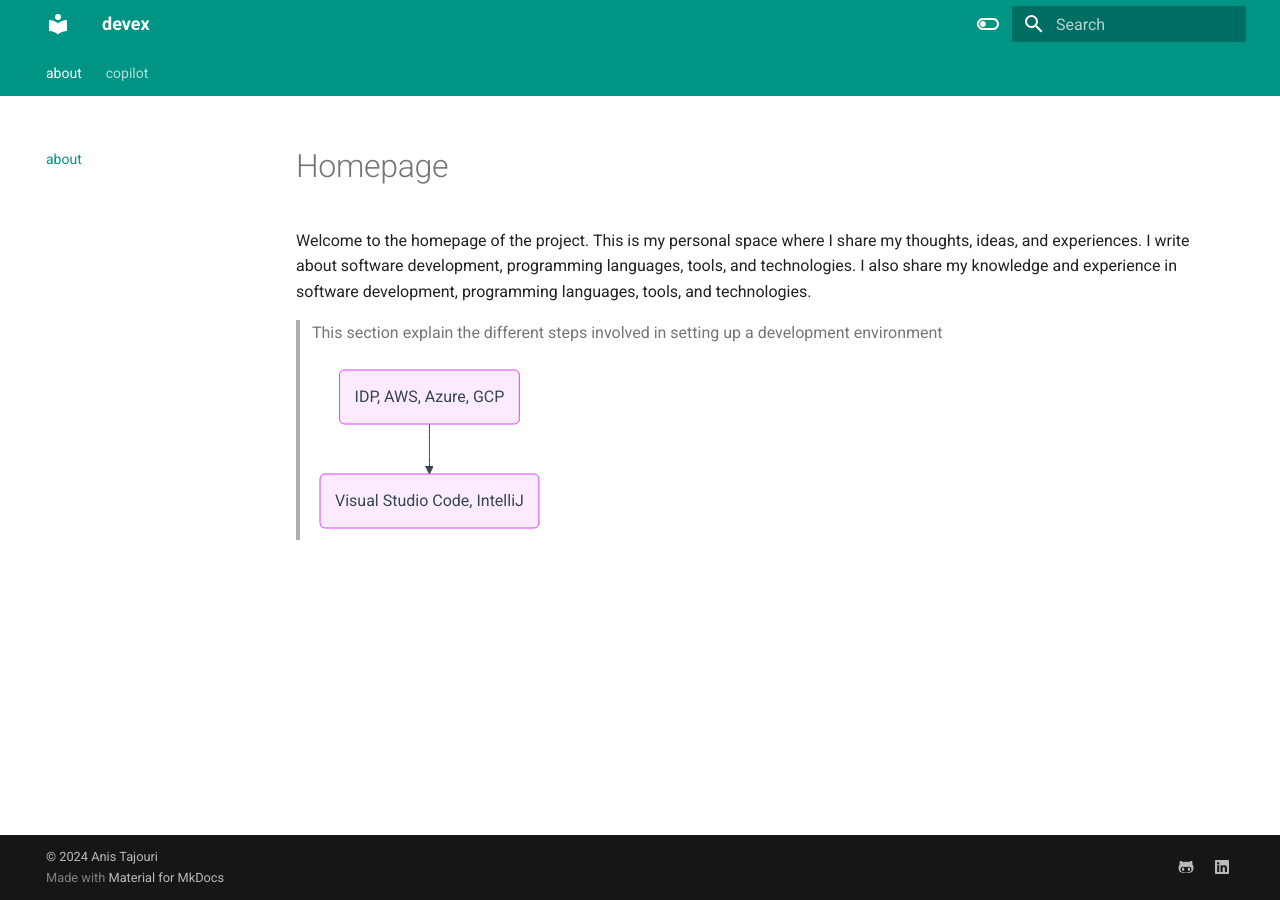
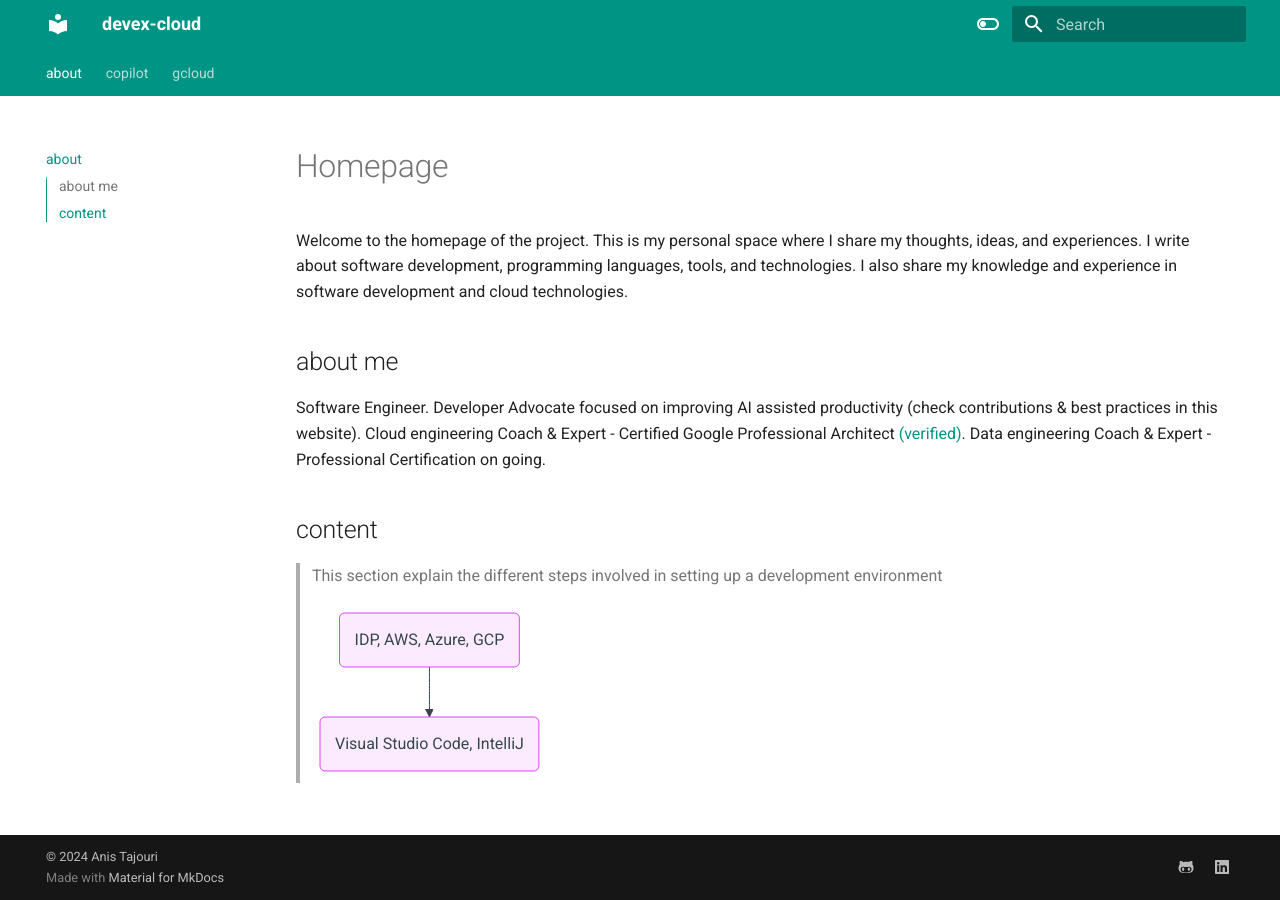
Before and after one commit to anistajouri/devex, an MkDocs documentation site: the page built from docs/index.md, in a window 1280 px wide. Built offline with MkDocs 1.6.1 and Material for MkDocs 9.7.7, drawn with Linux system fonts in a browser that asks for light colours.

Commit message:
Rename project to devex-cloud and update documentation with Google Cloud CLI and nix-shell guides

````diff
--- a/docs/index.md
+++ b/docs/index.md
@@ -1,8 +1,20 @@
 # Homepage
 
-Welcome to the homepage of the project. This is my personal space where I share my thoughts, ideas, and experiences. I write about software development, programming languages, tools, and technologies. I also share my knowledge and experience in software development, programming languages, tools, and technologies.
 
 
+Welcome to the homepage of the project. This is my personal space where I share my thoughts, ideas, and experiences. I write about software development, programming languages, tools, and technologies. I also share my knowledge and experience in software development and cloud technologies.
+
+
+
+## about me
+
+Software Engineer.
+Developer Advocate focused on improving AI assisted productivity (check contributions & best practices in this website).
+Cloud engineering Coach & Expert - Certified Google Professional Architect [(verified)](https://www.credly.com/badges/79018014-8140-4181-8f5c-ed9d167c64bd/public_url).
+Data engineering Coach & Expert - Professional Certification on going.
+
+
+## content
 > This section explain the different steps involved in setting up a development environment
 >
 > ```mermaid
--- a/mkdocs.yml
+++ b/mkdocs.yml
@@ -1,5 +1,5 @@
-site_name: devex
-site_url: https://anistajouri.github.io/devex/
+site_name: devex-cloud
+site_url: https://anistajouri.github.io/devex-cloud/
 theme:
   name: material
   features:
@@ -30,6 +30,7 @@
 nav:
   - about: index.md
   - copilot: copilot.md
+  - gcloud: gcloud.md
 
 plugins:
   - material/search
````
Also changed, not shown: README.md (+1 -1 lines), docs/gcloud.md (added, +32 -0 lines), docs/nix-shell.md (added, +30 -0 lines).
